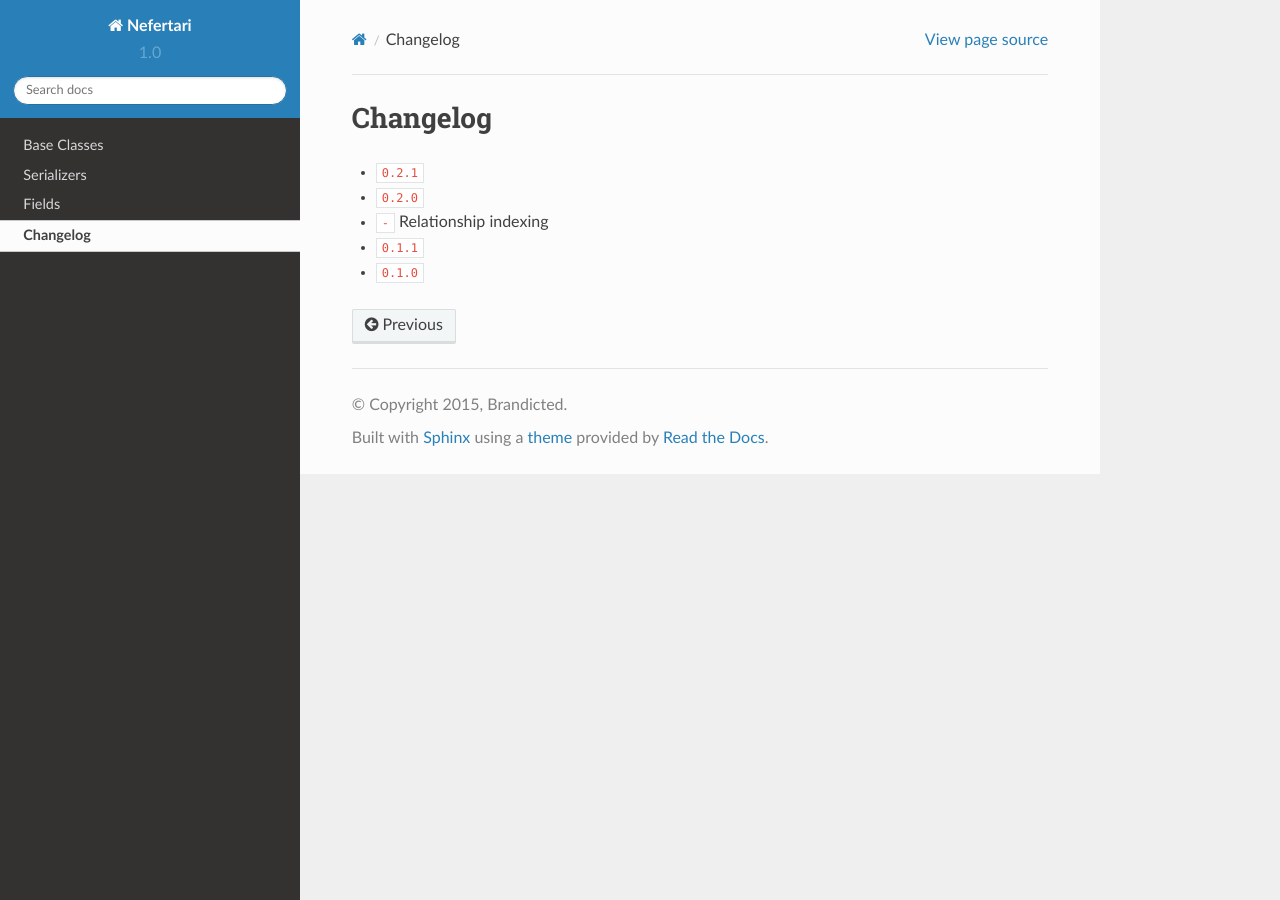
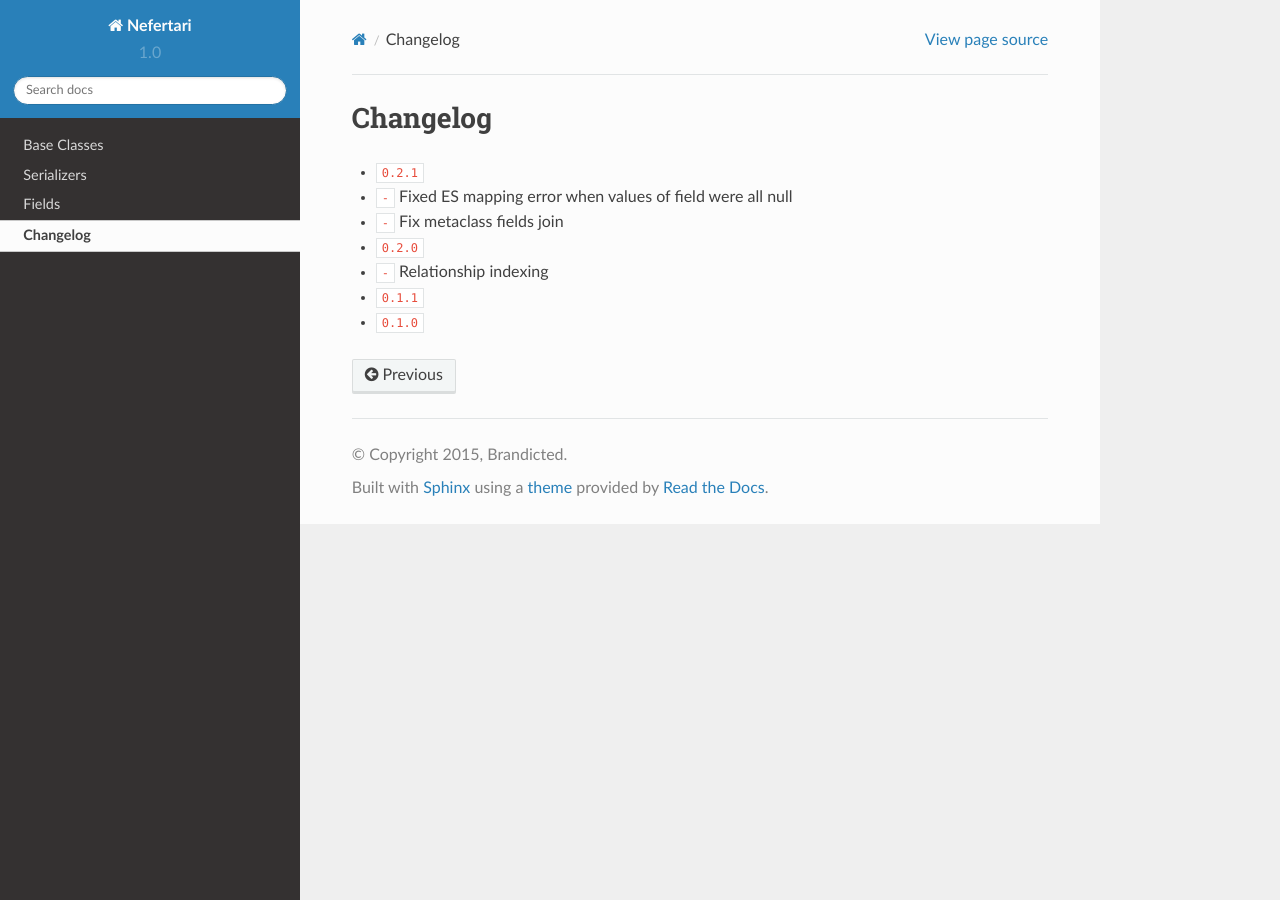
Before and after one commit to ramses-tech/nefertari-mongodb, a Sphinx documentation site: the page built from docs/source/changelog.rst, in a window 1280 px wide. Built offline with Sphinx 7.4.7 and the Read the Docs theme 2.0.0, drawn with Linux system fonts in a browser that asks for light colours; cross-references to code outside the pages are shown as plain code.

Commit message:
added missing fixes to 0.2.1 changelog

```diff
--- a/docs/source/changelog.rst
+++ b/docs/source/changelog.rst
@@ -2,6 +2,8 @@ Changelog
 =========
 
 * :release:`0.2.1 <2015-05-27>`
+* :bug:`-` Fixed ES mapping error when values of field were all null
+* :bug:`-` Fix metaclass fields join
 
 * :release:`0.2.0 <2015-04-07>`
 * :feature:`-` Relationship indexing
```
